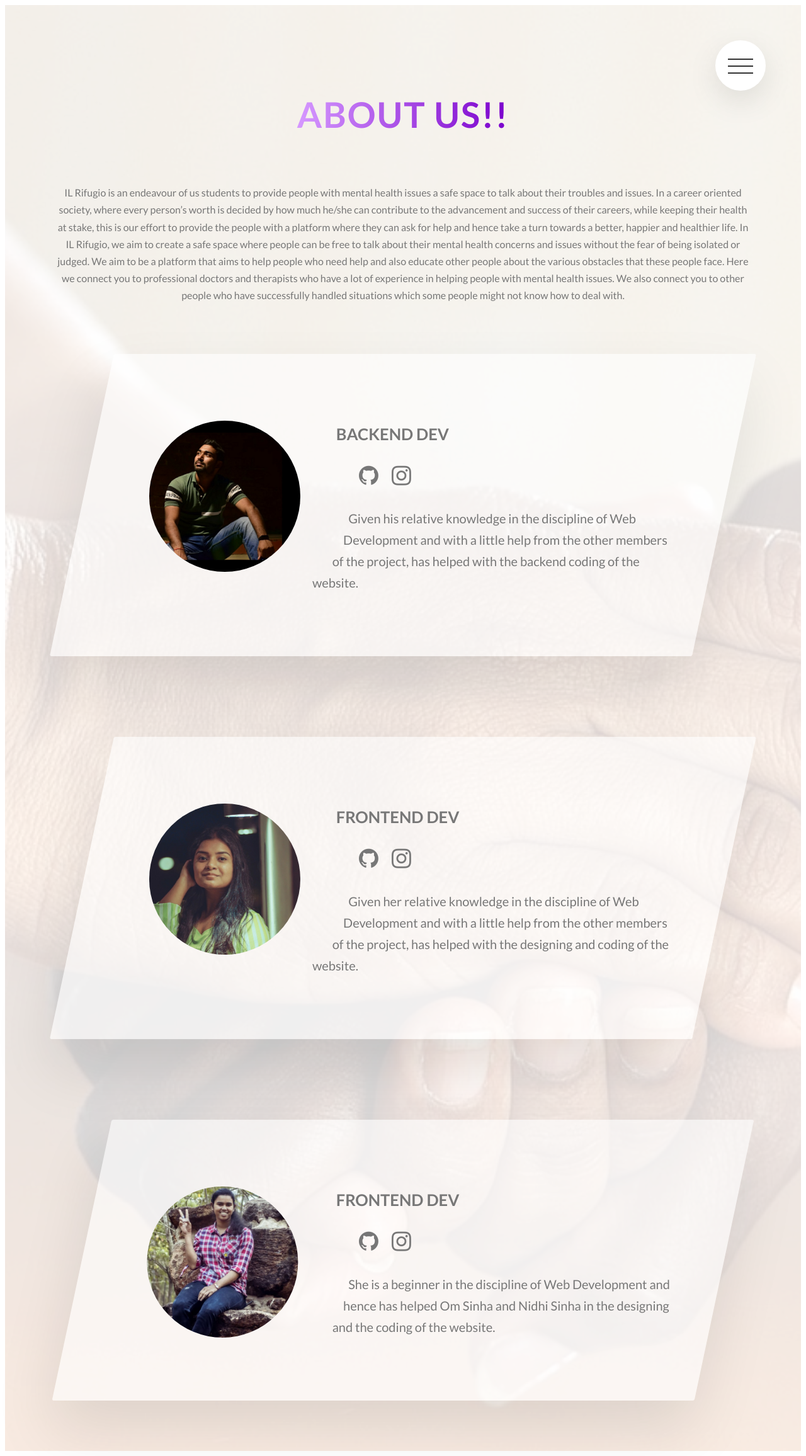
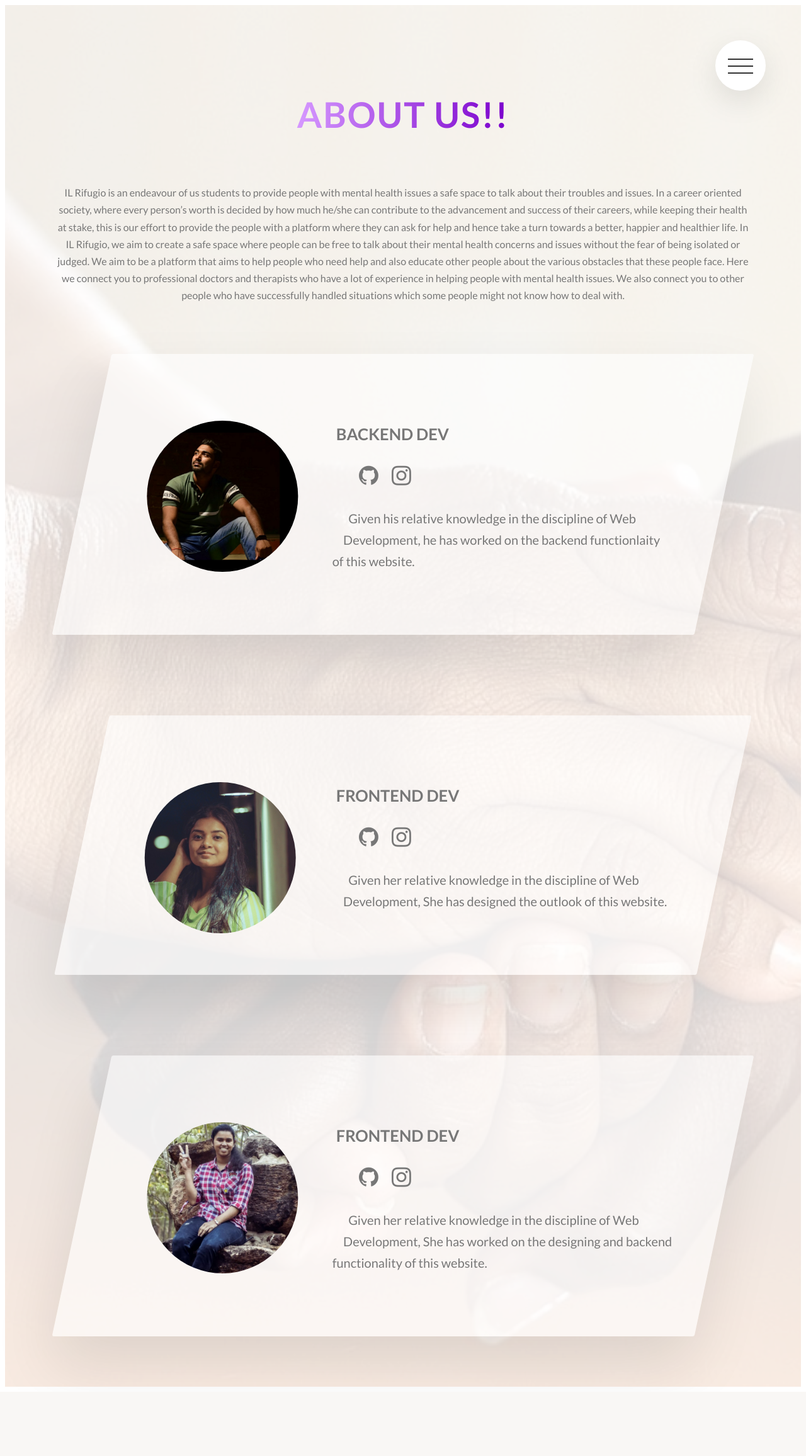
Before and after one commit to Omsinha017/MINOR-PROJECT, a Django app: page /about in a window 1280 px wide. Shown: the whole page at 63% size. After the commit the page ends 2202 px from the top, so only its background shows below. Run offline with Django 3.2, Linux system fonts and the light colour scheme; some libraries are stand-ins or nearby versions.

Commit message:
finally done

```diff
--- a/Home/templates/Home/about.html
+++ b/Home/templates/Home/about.html
@@ -24,7 +24,7 @@
                     <a href="https://github.com/Omsinha017"><i class="fa fa-github" style="font-size:36px;padding-left: 1rem;color:#777"></i></a>
                     <a href="https://www.instagram.com/om_sinha017/"><i class="fa fa-instagram" style="font-size:36px;padding-left: 1rem;color:#777"></i></a>
                 </p>
-                <p style="font-size: 20px;">Given his relative knowledge in the discipline of Web Development and with a little help from the other members of the project, has helped with the backend coding of the website.</p>
+                <p style="font-size: 20px;">Given his relative knowledge in the discipline of Web Development, he has worked on the backend functionlaity of this website.</p>
             </div>
         </div>
     </div>
@@ -40,7 +40,7 @@
                     <a href="https://github.com/nidhi2504"><i class="fa fa-github" style="font-size:36px;padding-left: 1rem;color:#777"></i></a>
                     <a href="https://www.instagram.com/nidhi_sinha2504/"><i class="fa fa-instagram" style="font-size:36px;padding-left: 1rem;color:#777"></i></a>
                 </p>
-                <p style="font-size: 20px;">Given her relative knowledge in the discipline of Web Development and with a little help from the other members of the project, has helped with the designing and coding of the website.</p>
+                <p style="font-size: 20px;">Given her relative knowledge in the discipline of Web Development, She has designed the outlook of this website.</p>
             </div>
         </div>
     </div>
@@ -56,7 +56,7 @@
                     <a href="https://github.com/DEEPABENNY-1111"><i class="fa fa-github" style="font-size:36px;padding-left: 1rem;color:#777"></i></a>
                     <a href="https://www.instagram.com/seraphinadaphne"><i class="fa fa-instagram" style="font-size:36px;padding-left: 1rem;color:#777"></i></a>
                 </p>
-                <p style="font-size: 20px;">She is a beginner in the  discipline of Web Development and hence has helped Om Sinha and Nidhi Sinha in the designing and the coding of the website.</p>
+                <p style="font-size: 20px;">Given her relative knowledge in the discipline of Web Development, She has worked on the designing and backend functionality of this website.</p>
             </div>
         </div>
     </div>
```
